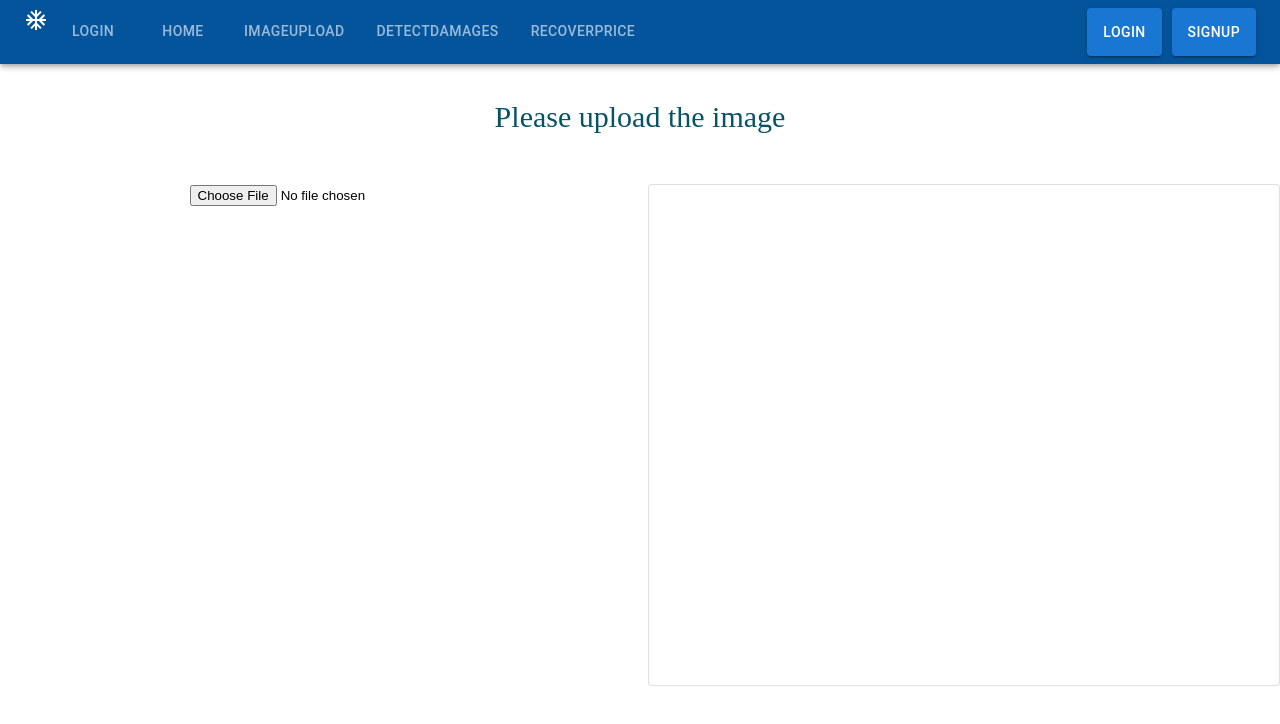
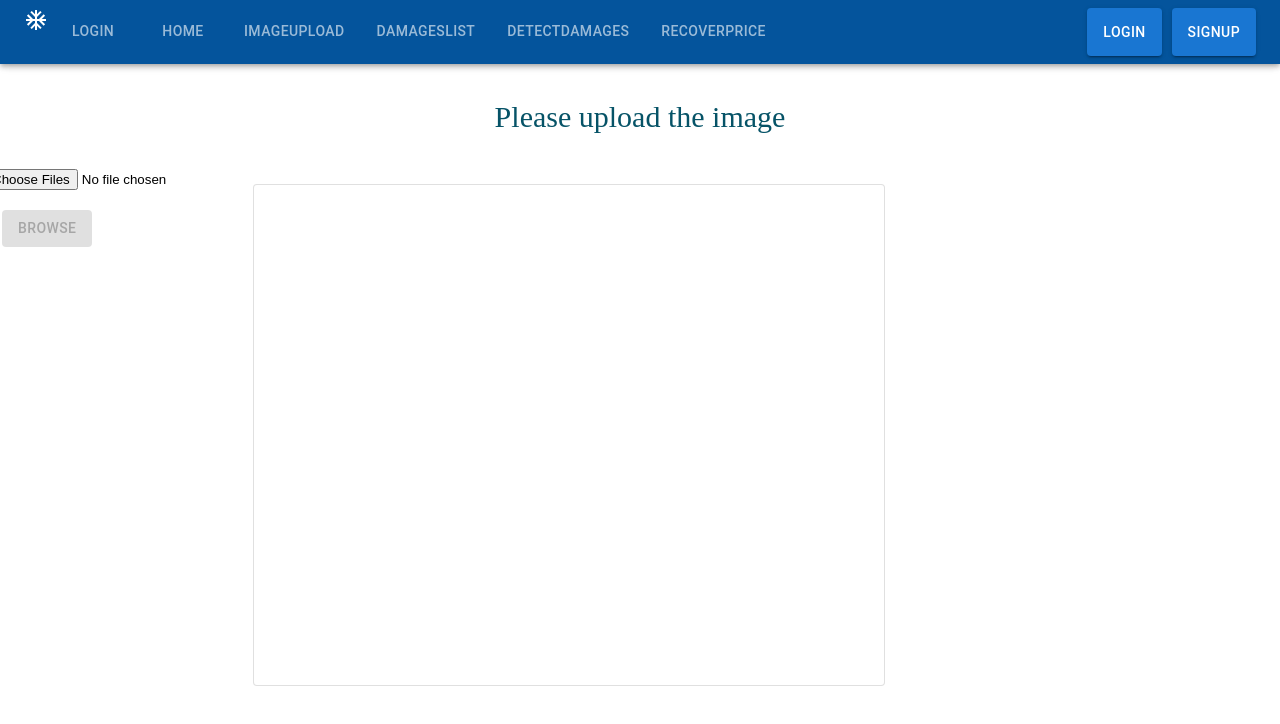
Before and after one commit to ContainerDamageDetector/detector-front-end, a React (Create React App) app in the folder detector-frontend/: page /imageUpload in a window 1280 px wide. Shown: the top 724 px of the page. Built offline with nearby package versions, Linux system fonts and the light colour scheme.

Commit message:
image upload function update

```diff
--- a/detector-frontend/src/App.js
+++ b/detector-frontend/src/App.js
@@ -7,6 +7,8 @@ import HomeComponent from "./components/home/home.js";
 import ImageUploadComponent from "./components/ImageUpload/imageUpload.js";
 import DamageDetectedComponent from "./components/DamageDetected/damageDetected.js";
 import RecoverPriceComponent from "./components/RecoverPrice/recoverPrice.js";
+import DamageListComponent from "./components/DamageDetected/damagesList.js";
+
 
 
 function App() {
@@ -19,6 +21,8 @@ function App() {
           <Route exact path="/imageUpload" element={<ImageUploadComponent />}></Route>
           <Route exact path="/viewDetectedDamages" element={<DamageDetectedComponent />}></Route>
           <Route exact path="/viewRecoverPrice" element={<RecoverPriceComponent />}></Route>
+          <Route exact path="/viewDamageList" element={<DamageListComponent />}></Route>
+
 
         </Routes>
       </Router>
--- /dev/null
+++ b/detector-frontend/src/components/DamageDetected/damagesList.js
@@ -0,0 +1,84 @@
+import React, { Component } from "react";
+import styles from "./damageDetected.module.css";
+import NavigationComponent from "../Navigation/navigation";
+import Grid from "@mui/material/Grid";
+import { FormControl, Table } from "@mui/material";
+import { getDamageList } from "../../services/auth.service";
+import {MenuItem} from '@mui/material';
+
+class DamageListComponent extends Component {
+  constructor(props) {
+    super(props);
+    this.state = {
+      items: [],
+    };
+  }
+
+  componentDidMount() {
+    getDamageList()
+      .then((res) => {
+        console.log(res.data);
+        const { data } = res.data;
+        this.setState({ items: data });
+        // console.log(res);
+      })
+      .catch((err) => {
+        console.error(err);
+      });
+  }
+
+  render() {
+    const { items } = this.state;
+
+    // if (!items) {
+    //     return <div>Loading...</div>;
+    //   }
+
+    return (
+      <div>
+        <NavigationComponent></NavigationComponent>
+        <div className={styles.section1}>
+          <Grid container direction="row" justify="center" alignItems="center">
+            <Grid item xs={1} sm={1} md={1} lg={1} xl={1}></Grid>
+            <Grid item xs={10} sm={10} md={10} lg={10} xl={10}>
+              <h1 className={styles.section1heading}>Damages List</h1>
+              <Grid
+                container
+                direction="row"
+                justify="center"
+                alignItems="center"
+              >
+                <Grid
+                  container
+                  // spacing={0}
+                  direction="column"
+                  alignItems="center"
+                  justifyContent="center"
+                  style={{ minHeight: "10vh" }}
+                >
+                  {items &&
+                    items.map((item) => (
+                      <tr>
+                        <td>{item.title}</td>
+                        <td>{item.imageUrl}</td>
+                        <td>{item.damage_type}</td>
+                        <td>{item.severity}</td>
+                        <td>{item.recover_price}</td>
+                      </tr>
+                    ))}
+
+                  <Grid item xs={3} sm={1} md={1} lg={1} xl={1}></Grid>
+
+                  <Grid item xs={3} sm={1} md={1} lg={1} xl={1}></Grid>
+                </Grid>
+              </Grid>
+            </Grid>
+            <Grid item xs={1} sm={1} md={1} lg={1} xl={1}></Grid>
+          </Grid>
+        </div>
+      </div>
+    );
+  }
+}
+
+export default DamageListComponent;
--- a/detector-frontend/src/components/ImageUpload/imageUpload.js
+++ b/detector-frontend/src/components/ImageUpload/imageUpload.js
@@ -5,9 +5,10 @@ import Grid from "@mui/material/Grid";
 import axios, { post } from "axios";
 import Box from "@mui/material/Box";
 import Card from "@mui/material/Card";
-import { uploadImage } from "../../services/auth.service";
+import { uploadImage, getUploadImageUrl } from "../../services/auth.service";
 import { useEffect, useState } from "react";
 import { toast } from "react-toastify";
+import { Button } from "@mui/material";
 
 class ImageUploadComponent extends Component {
   state = {};
@@ -15,40 +16,81 @@ class ImageUploadComponent extends Component {
   constructor(props) {
     super(props);
     this.state = {
-      image: "",
+      isLoading: false,
+      imageData: null,
+      agree: false,
     };
   }
 
-  // onChange(e) {
-  //   let files = e.target.files;
-  //   let reader = new FileReader();
-  //   reader.readAsDataURL(files[0]);
-  //   reader.onload = (e) => {
-  //     console.warn("img data", e.target.result);
-  //   };
+  render() {
+    const { user } = this.context;
 
-  //   // console.warn("data files", files);
-  // }
+    const uploadPicture = (e) => {
+      this.setState(
+        {
+          /* contains the preview, if you want to show the picture to the user
+            you can access it with this.state.currentPicture
+        */
+          picturePreview: URL.createObjectURL(e.target.files[0]),
+          /* this contains the file we want to send */
+          pictureAsFile: e.target.files[0],
+        },
+        () => {
+          setImageAction();
+        }
+      );
+    };
 
-  render() {
-    const uploadPicture = async () => {
+    const setImageAction = async () => {
       try {
+        this.setState({ isLoading: true });
+        const getUploadImageRes = (await getUploadImageUrl({})).data;
+
+        // const formData = new FormData();
+        // formData.append(
+        //     "file",
+        //     this.state.pictureAsFile
+        // );
+
+        console.log(getUploadImageRes.signedUrl)
+        await fetch(getUploadImageRes.signedUrl, {
+          method: "put",
+          headers: { "Content-Type": this.state.pictureAsFile.type },
+          body: this.state.pictureAsFile,
+        });
 
         const imageData = await uploadImage({
-          headers: { "Content-Type": "multipart/form-data" },
+          title: "image",
+          imageUrl: getUploadImageRes.imageUrl,
         });
         this.setState({ imageData, isLoading: false });
       } catch (e) {
         console.log(e);
-        toast.error("Ooops! Something went wrong. Please Try Again", {});
+        toast.error("Ooops! Something went wrong. Please Try Again", {
+          position: "bottom-right",
+          autoClose: 5000,
+          hideProgressBar: false,
+          closeOnClick: true,
+          pauseOnHover: true,
+          draggable: true,
+          progress: undefined,
+        });
       }
     };
+    const { imageData, isLoading } = this.state;
 
     return (
       <div>
         <NavigationComponent></NavigationComponent>
+
         <div className={styles.section1}>
           <Grid container direction="row" justify="center" alignItems="center">
+            <Grid
+              container
+              direction="row"
+              justify="center"
+              alignItems="center"
+            >
               <Grid item xs={1} sm={1} md={1} lg={1} xl={1}></Grid>
               <Grid item xs={10} sm={10} md={10} lg={10} xl={10}>
                 <h1 className={styles.section1heading}>
@@ -58,17 +100,41 @@ class ImageUploadComponent extends Component {
             </Grid>
 
             <Grid container spacing={2} columns={16} textAlign="center">
+              <form encType="multipart/form">
                 <Grid item xs={8}>
-              <div onSubmit={this.onFormSubmit}>
+                  <div>
+                    <div>
                       <input
+                        className={styles.uploadsketchfile}
+                        accept="image/*"
+                        id="contained-button-file"
+                        multiple
                         type="file"
-                  name="file"
-                  // accept="image/*"
-                  // onChange={(e) => this.onChange(e)}
+                        name="image"
                         onChange={uploadPicture}
                       />
+                      <br></br>
+                      <label htmlFor="contained-button-file">
+
+
+                        <br></br>
+
+                        <Button
+                          className={styles.uploadsketchbutton}
+                          variant="contained"
+                          color="primary"
+                          component="span"
+                          disabled={!this.state.agree}
+                        >
+                          Browse
+                        </Button>
+                      </label>
                     </div>
+                  </div>
+
+                  {/* <Button onClick={uploadPicture}>Upload</Button> */}
                 </Grid>
+              </form>
 
               <Grid item xs={8}>
                 <Card
@@ -79,6 +145,7 @@ class ImageUploadComponent extends Component {
             </Grid>
 
             <Grid item xs={1} sm={1} md={1} lg={1} xl={1}></Grid>
+          </Grid>
         </div>
       </div>
     );
--- a/detector-frontend/src/components/ImageUpload/imageUpload.module.css
+++ b/detector-frontend/src/components/ImageUpload/imageUpload.module.css
@@ -16,5 +16,16 @@
 
   }
 
+.uploadsketchbutton {
+  background-color: #ffffff;
+  color: #065367;
+  padding: 6px 75px 6px 75px;
+  text-transform: unset;
+  border-radius: 10px;
+  transition: ease-in-out;
+  margin-right: 10px;
+  margin-left: 10px;
+  margin-top: 15px;
+}
 
 }
--- a/detector-frontend/src/components/Navigation/navigation.js
+++ b/detector-frontend/src/components/Navigation/navigation.js
@@ -26,8 +26,10 @@ class NavigationComponent extends Component {
                   <Tab item xs={2.5} label="Login" href="/login"></Tab>
                   <Tab item xs={2.5} label="Home" href="/"></Tab>
                   <Tab item xs={2.5} label="ImageUpload" href="/imageUpload"></Tab>
+                  <Tab item xs={2.5} label="DamagesList" href="/viewDamageList"></Tab>
                   <Tab item xs={2.5} label="DetectDamages" href="/viewDetectedDamages"></Tab>
                   <Tab item xs={2.5} label="RecoverPrice" href="/viewRecoverPrice"></Tab>
+
                 </Tabs>
               </Grid>
 
--- a/detector-frontend/src/services/auth.service.js
+++ b/detector-frontend/src/services/auth.service.js
@@ -1,4 +1,13 @@
 import api from './api.service'
+
+//call api for login
+export const login = (data) => api.post('/auth/login', data)
 
 //call api for pass image upload data
 export const uploadImage = (data) => api.post('/image',data)
+
+//call api to get image upload urls
+export const getUploadImageUrl = (data) => api.get('/image/getPresignedUrl',data)
+
+//call api to get list of damages
+export const getDamageList = (data) => api.get('/image/damageList',data)
```
Also changed, not shown: detector-frontend/src/components/home/home.js (+5 -2 lines). Lines whose indentation alone changed are shown as unchanged.
